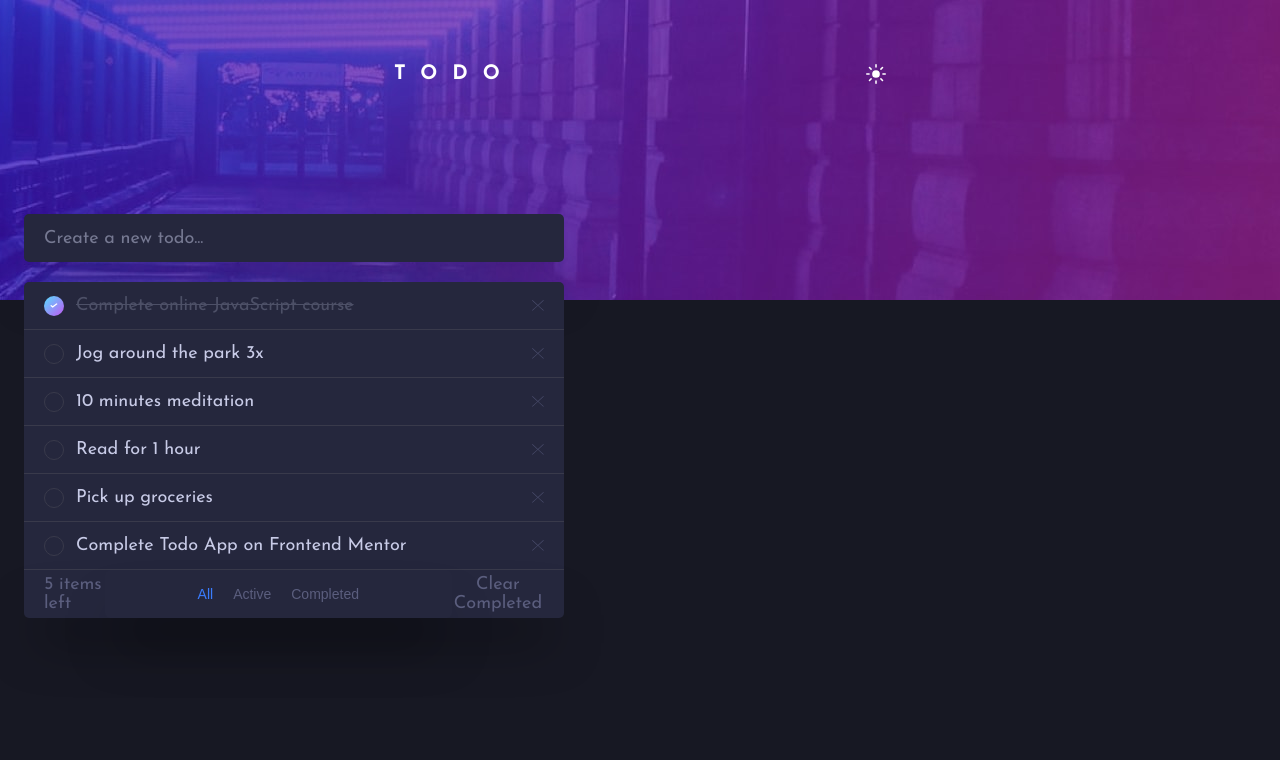
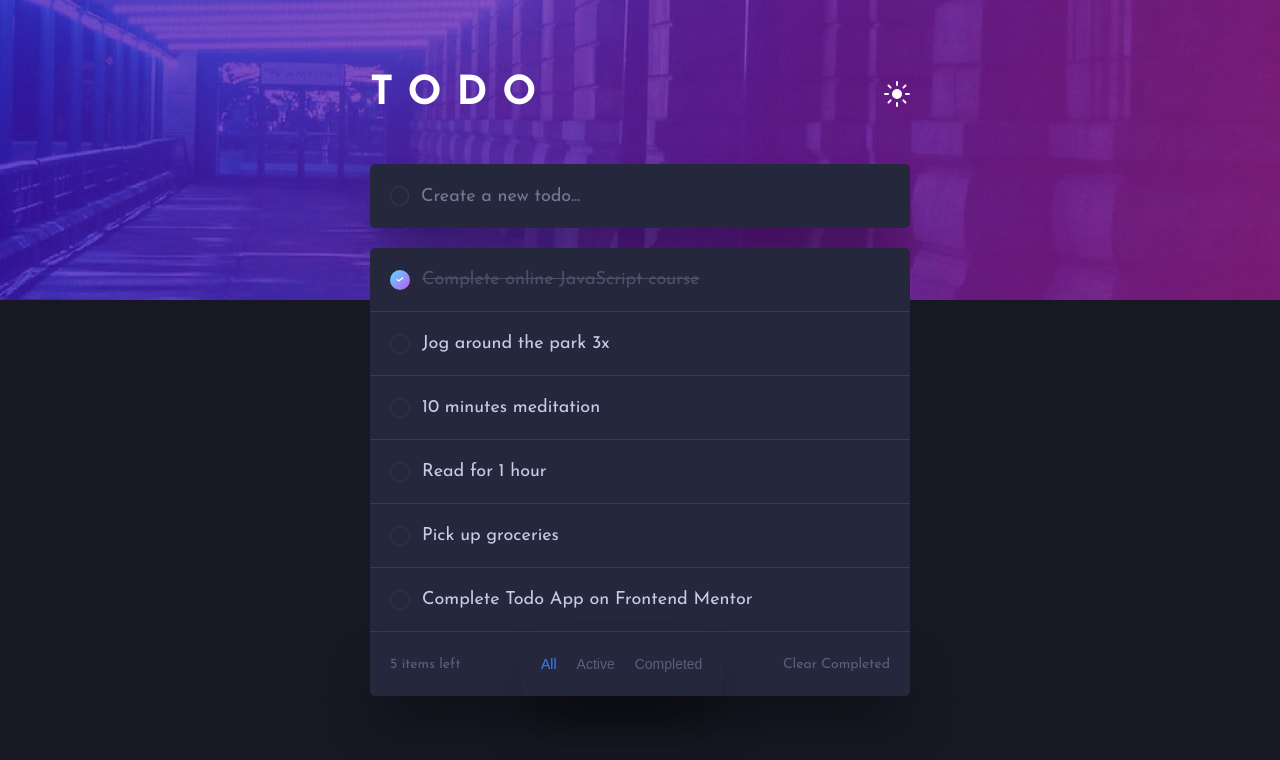
Before and after one commit to En-Jen/fm-todo-app, a React (Create React App) app: page / in a window 1280 px wide. Shown: the top 760 px of the page. Built offline with nearby package versions, Linux system fonts and the light colour scheme.

Commit message:
style desktop version

```diff
--- a/src/App.js
+++ b/src/App.js
@@ -33,7 +33,6 @@ const GlobalStyle = createGlobalStyle`
 		font-family: 'Josefin Sans', sans-serif;
 		width: 100vw;
 		background-color: ${p => p.theme.bodyBg};
-		color: ${p => p.theme.uncompletedTodoText};
 	}
 `;
 
--- a/src/components/AddTodo.js
+++ b/src/components/AddTodo.js
@@ -1,25 +1,41 @@
 import React from 'react';
 import styled from 'styled-components';
 
-const InputBox = styled.div`
-	margin-top: -11rem;
+export const InputBox = styled.div`
+	width: 100%;
+	max-width: 54rem;
+	background-color: ${p => p.theme.todoBg};
+	border-radius: 5px;
+	height: 4.8rem;
+	box-shadow: ${p => p.theme.boxShadow};
+	display: flex;
+	align-items: center;
+	padding: 2rem;
+
+	@media (min-width: 768px) {
+		height: 6.4rem;
+	}
 `;
 
-export const TodoInput = styled.input`
+const InputCircle = styled.div`
+	width: 2rem;
+	height: 2rem;
+	border-radius: 50%;
+	margin-right: 1.2rem;
+	border: ${p => p.theme.todoBorder};
+	outline: none;
+	background-color: transparent;
+`;
+
+const TodoInput = styled.input`
+	width: 100%;
 	background-color: ${p => p.theme.todoBg};
-	border-radius: 5px;
-	width: 100%;
-	max-width: 54rem;
-	height: 4.8rem;
 	border: none;
+	outline: none;
 	font-family: inherit;
 	font-size: var(--font-size-primary);
 	color: ${p => p.theme.newTodoTypingText};
 	caret-color: ${p => p.theme.activeFilterText};
-	box-shadow: ${p => p.theme.boxShadow};
-	display: flex;
-	align-items: center;
-	padding: 2rem;
 
 	&::placeholder {
 		color: ${p => p.theme.newTodoPlaceholderText};
@@ -45,7 +61,7 @@ export const AddTodo = ({ inputText, setInputText, todos, setTodos }) => {
 
 	return (
 		<InputBox>
-			<div>
+			<InputCircle />
 			<TodoInput
 				onKeyDown={submitTodoHandler}
 				onChange={inputTextHandler}
@@ -53,7 +69,6 @@ export const AddTodo = ({ inputText, setInputText, todos, setTodos }) => {
 				type="text"
 				placeholder="Create a new todo..."
 			/>
-			</div>
 		</InputBox>
 	);
 };
--- a/src/components/FilterButtons.js
+++ b/src/components/FilterButtons.js
@@ -1,9 +1,13 @@
 import React from 'react';
 import styled, { css } from 'styled-components';
-import { TodoInput } from './AddTodo';
+import { InputBox } from './AddTodo';
 
-const FilterButtonWrapper = styled(TodoInput)`
+const FilterButtonWrapper = styled(InputBox)`
 	justify-content: center;
+
+	@media (min-width: 768px) {
+		width: auto;
+	}
 `;
 
 export const FilterButton = styled.button`
@@ -37,7 +41,7 @@ export const FilterButtons = ({ filterOption, setFilterOption }) => {
 	};
 
 	return (
-		<FilterButtonWrapper as="div">
+		<FilterButtonWrapper>
 			<FilterButton
 				filterOption={filterOption}
 				onClick={filterHandler}
--- a/src/components/Header.js
+++ b/src/components/Header.js
@@ -4,6 +4,7 @@ import { ThemeToggler } from './ThemeToggler';
 
 const StyledHeader = styled.header`
 	height: 20rem;
+	padding: 2.4rem;
 	background-size: cover;
 	background-position: center;
 	background-repeat: no-repeat;
@@ -21,11 +22,14 @@ const HeaderWrapper = styled.div`
 	width: 100%;
 	height: 40px;
 	max-width: 54rem;
-	padding: 2.4rem;
-	margin-top: 5rem;
+	margin-top: 2.5rem;
 	display: flex;
 	align-items: center;
 	justify-content: space-between;
+
+	@media (min-width: 768px) {
+		margin-top: 5rem;
+	}
 `;
 
 const Heading = styled.h1`
@@ -34,6 +38,10 @@ const Heading = styled.h1`
 	font-size: 2rem;
 	font-weight: 700;
 	letter-spacing: 1.5rem;
+
+	@media (min-width: 768px) {
+		font-size: 4rem;
+	}
 `;
 
 const Header = ({ theme, setTheme }) => {
--- a/src/components/Main.js
+++ b/src/components/Main.js
@@ -1,7 +1,16 @@
-import styled from 'styled-components'
+import styled from 'styled-components';
 
 const Main = styled.main`
-    padding: 2.4rem;
+	font-size: var(--font-size-primary);
+	margin-top: -11rem;
+	padding: 2.4rem;
+	display: flex;
+	flex-direction: column;
+	align-items: center;
+
+	@media (min-width: 768px) {
+		margin-top: -16rem;
+	}
 `;
 
 export default Main;
--- a/src/components/ThemeToggler.js
+++ b/src/components/ThemeToggler.js
@@ -13,6 +13,11 @@ export const ToggleButton = styled.button`
 	border: none;
 	outline: none;
 	display: inline-flex;
+
+	@media (min-width: 768px) {
+		width: 2.6rem;
+		height: 2.6rem;
+	}
 
 	> img {
 		display: block;
--- a/src/components/Todo.js
+++ b/src/components/Todo.js
@@ -1,12 +1,12 @@
 import React from 'react';
 import styled, { css } from 'styled-components';
-import { TodoInput } from './AddTodo';
+import { InputBox } from './AddTodo';
 // import { CircleCheckbox } from './CircleCheckbox';
 import IconCross from '../assets/icon-cross.svg';
 import { ToggleButton } from './ThemeToggler';
 import IconCheck from '../assets/icon-check.svg';
 
-const TodoWrapper = styled(TodoInput)`
+const TodoWrapper = styled(InputBox)`
 	box-shadow: none;
 	border-radius: 0;
 	border-bottom: ${p => p.theme.todoBorder};
@@ -14,6 +14,10 @@ const TodoWrapper = styled(TodoInput)`
 	&:first-child {
 		border-top-left-radius: 5px;
 		border-top-right-radius: 5px;
+	}
+
+	&:hover > .btn-delete {
+		display: inline-flex;
 	}
 `;
 
@@ -72,9 +76,15 @@ const DeleteButton = styled(ToggleButton)`
 	width: 1.18rem;
 	height: 1.18rem;
 	margin-left: auto;
+
+	@media (min-width: 768px) {
+		width: 1.77rem;
+		height: 1.77rem;
+		display: none;
+	}
 `;
 
-const Todo = ({ todos, setTodos, todo }) => {
+export const Todo = ({ todos, setTodos, todo }) => {
 	const completeTodoHandler = () => {
 		setTodos(
 			todos.map(item => {
@@ -102,7 +112,7 @@ const Todo = ({ todos, setTodos, todo }) => {
 				{todo.completed && <img src={IconCheck} alt="Check mark" />}
 			</CircleCheckbox>
 			<TodoText completed={todo.completed}>{todo.text}</TodoText>
-			<DeleteButton onClick={deleteTodoHandler}>
+			<DeleteButton className="btn-delete" onClick={deleteTodoHandler}>
 				<img src={IconCross} alt="Delete button" />
 			</DeleteButton>
 		</TodoWrapper>
--- a/src/components/TodoList.js
+++ b/src/components/TodoList.js
@@ -4,6 +4,8 @@ import Todo from './Todo';
 
 const TodoListContainer = styled.div`
 	margin-top: 2rem;
+	width: 100%;
+	max-width: 54rem;
 `;
 
 const TodoList = ({ todos, setTodos, filteredTodos }) => {
--- a/src/components/TodosFilter.js
+++ b/src/components/TodosFilter.js
@@ -2,9 +2,9 @@ import React from 'react';
 import styled from 'styled-components';
 import { FilterButtons, FilterButton } from './FilterButtons';
 import useViewport from '../hooks/useViewport';
-import { TodoInput } from './AddTodo';
+import { InputBox } from './AddTodo';
 
-const FilterWrapper = styled(TodoInput)`
+const FilterWrapper = styled(InputBox)`
 	border-radius: 0;
 	border-bottom-right-radius: 5px;
 	border-bottom-left-radius: 5px;
@@ -24,10 +24,18 @@ const FilterWrapper = styled(TodoInput)`
 		font-family: 'Josefin Sans', sans-serif;
 		font-size: var(--font-size-primary);
 		transition: color var(--transition);
+
+		@media (min-width: 768px) {
+			font-size: var(--font-size-secondary);
+		}
 	}
 
 	> button:hover {
 		color: ${p => p.theme.filterTextHover};
+	}
+
+	@media (min-width: 768px) {
+		font-size: var(--font-size-secondary);
 	}
 `;
 
@@ -43,7 +51,7 @@ const TodosFilter = ({ todos, setTodos, filterOption, setFilterOption }) => {
 
 	return (
 		<>
-			<FilterWrapper as="div">
+			<FilterWrapper>
 				<p>{uncompletedTodos.length} items left</p>
 				{width >= breakpoint && (
 					<FilterButtons
```
Also changed, not shown: 1 other file (tests, documents, lock files or other folders). Lines whose indentation alone changed are shown as unchanged.
